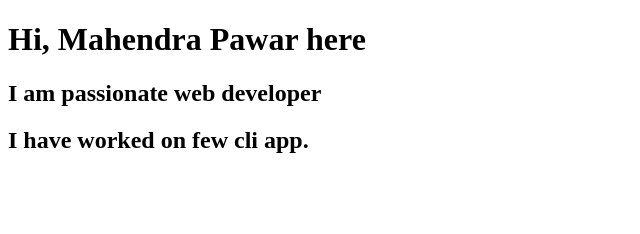
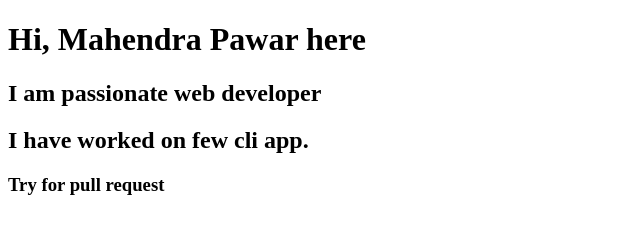
Before and after one commit to Mahi24-prog/NeogCamp_vid2, a plain HTML site: page index.html in a window 1280 px wide. Shown: the whole page, without its empty margins (0-640 px from the left). Drawn offline with Linux system fonts and the light colour scheme.

Commit message:
update pull

```diff
--- a/index.html
+++ b/index.html
@@ -11,5 +11,6 @@
     <h2>I am passionate web developer</h2>
 
     <h2>I have worked on few cli app.</h2>
+    <h3>Try for pull request</h3>
 </body>
 </html>
```
